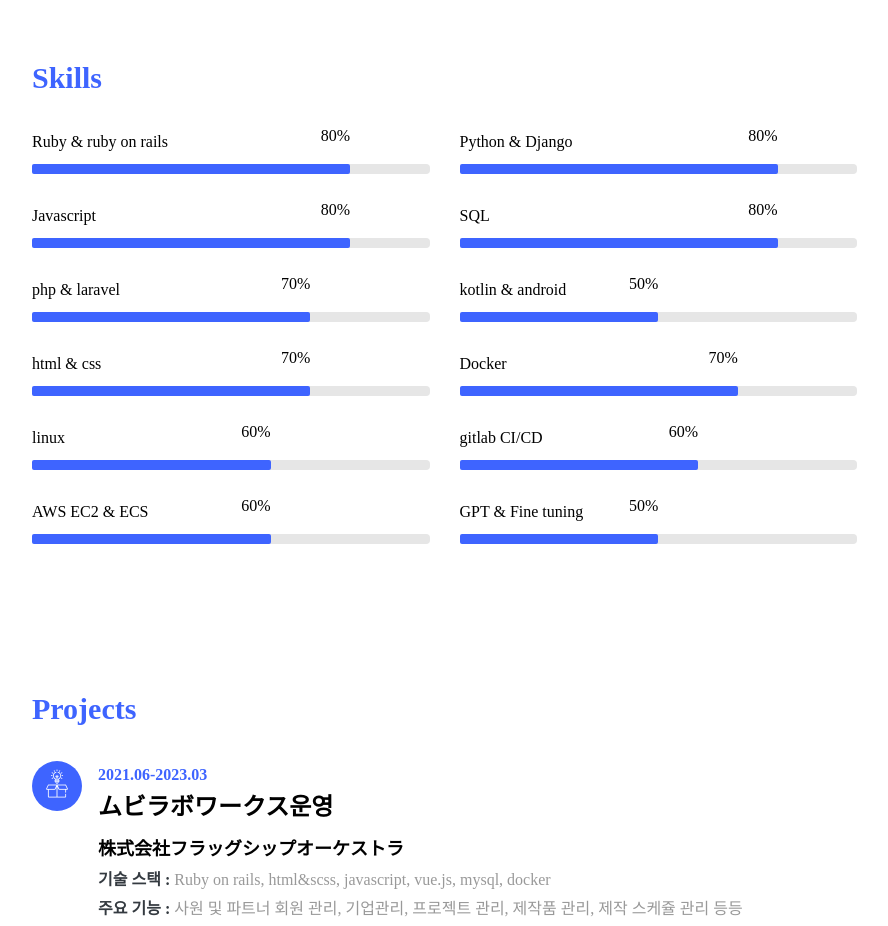
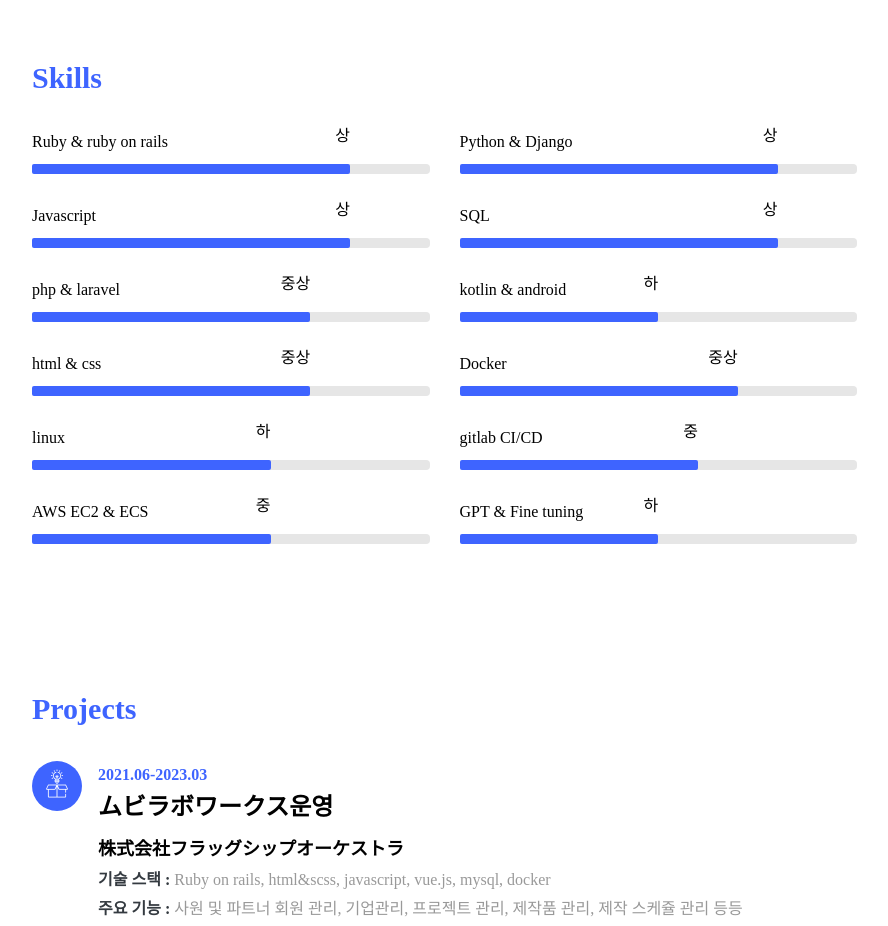
Before and after one commit to lienero/lienero.github.io, a plain HTML site: page index.html in a window 1280 px wide. Shown: the part 3440-4366 px from the top of the page, without its empty margins (338-1226 px from the left). Drawn offline with Linux system fonts and the light colour scheme; files whose address does not match are found by name; a web font is replaced by a local one.

Commit message:
%표시는 불분명한 면이 있기에 상중하로 표시하도록 변경

```diff
--- a/index.html
+++ b/index.html
@@ -253,7 +253,7 @@
 									<div class="progress">
 										<div class="progress-bar color-1" role="progressbar" aria-valuenow="90"
 											aria-valuemin="0" aria-valuemax="100" style="width:80%">
-											<span>80%</span>
+											<span>상</span>
 										</div>
 									</div>
 								</div>
@@ -264,7 +264,7 @@
 									<div class="progress">
 										<div class="progress-bar color-2" role="progressbar" aria-valuenow="80"
 											aria-valuemin="0" aria-valuemax="100" style="width:80%">
-											<span>80%</span>
+											<span>상</span>
 										</div>
 									</div>
 								</div>
@@ -275,7 +275,7 @@
 									<div class="progress">
 										<div class="progress-bar color-3" role="progressbar" aria-valuenow="90"
 											aria-valuemin="0" aria-valuemax="100" style="width:80%">
-											<span>80%</span>
+											<span>상</span>
 										</div>
 									</div>
 								</div>
@@ -286,7 +286,7 @@
 									<div class="progress">
 										<div class="progress-bar color-4" role="progressbar" aria-valuenow="90"
 											aria-valuemin="0" aria-valuemax="100" style="width:80%">
-											<span>80%</span>
+											<span>상</span>
 										</div>
 									</div>
 								</div>
@@ -297,7 +297,7 @@
 									<div class="progress">
 										<div class="progress-bar color-5" role="progressbar" aria-valuenow="70"
 											aria-valuemin="0" aria-valuemax="100" style="width:70%">
-											<span>70%</span>
+											<span>중상</span>
 										</div>
 									</div>
 								</div>
@@ -308,7 +308,7 @@
 									<div class="progress">
 										<div class="progress-bar color-5" role="progressbar" aria-valuenow="50"
 											aria-valuemin="0" aria-valuemax="100" style="width:50%">
-											<span>50%</span>
+											<span>하</span>
 										</div>
 									</div>
 								</div>
@@ -319,7 +319,7 @@
 									<div class="progress">
 										<div class="progress-bar color-5" role="progressbar" aria-valuenow="70"
 											aria-valuemin="0" aria-valuemax="100" style="width:70%">
-											<span>70%</span>
+											<span>중상</span>
 										</div>
 									</div>
 								</div>
@@ -330,7 +330,7 @@
 									<div class="progress">
 										<div class="progress-bar color-6" role="progressbar" aria-valuenow="70"
 											aria-valuemin="0" aria-valuemax="100" style="width:70%">
-											<span>70%</span>
+											<span>중상</span>
 										</div>
 									</div>
 								</div>
@@ -341,7 +341,7 @@
 									<div class="progress">
 										<div class="progress-bar color-6" role="progressbar" aria-valuenow="60"
 											aria-valuemin="0" aria-valuemax="100" style="width:60%">
-											<span>60%</span>
+											<span>하</span>
 										</div>
 									</div>
 								</div>
@@ -352,7 +352,7 @@
 									<div class="progress">
 										<div class="progress-bar color-6" role="progressbar" aria-valuenow="60"
 											aria-valuemin="0" aria-valuemax="100" style="width:60%">
-											<span>60%</span>
+											<span>중</span>
 										</div>
 									</div>
 								</div>
@@ -363,7 +363,7 @@
 									<div class="progress">
 										<div class="progress-bar color-6" role="progressbar" aria-valuenow="60"
 											aria-valuemin="0" aria-valuemax="100" style="width:60%">
-											<span>60%</span>
+											<span>중</span>
 										</div>
 									</div>
 								</div>
@@ -374,7 +374,7 @@
 										<div class="progress">
 											<div class="progress-bar color-6" role="progressbar" aria-valuenow="50"
 												aria-valuemin="0" aria-valuemax="100" style="width:50%">
-												<span>50%</span>
+												<span>하</span>
 											</div>
 										</div>
 									</div>
```
Also changed, not shown: jp.html (+12 -12 lines).
